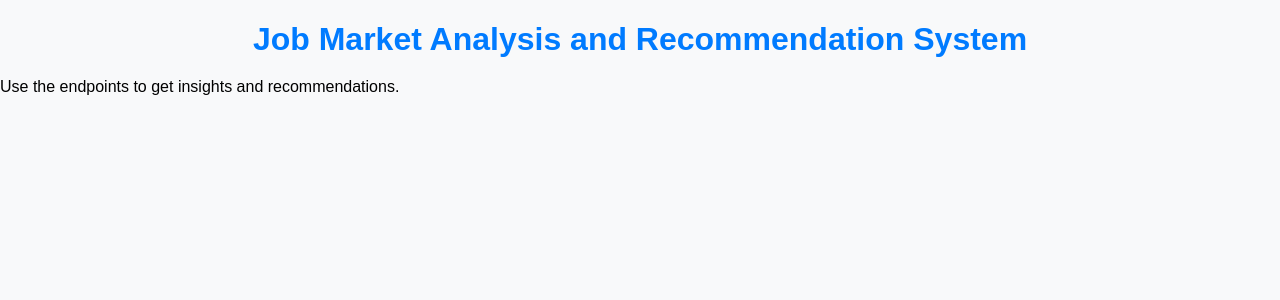
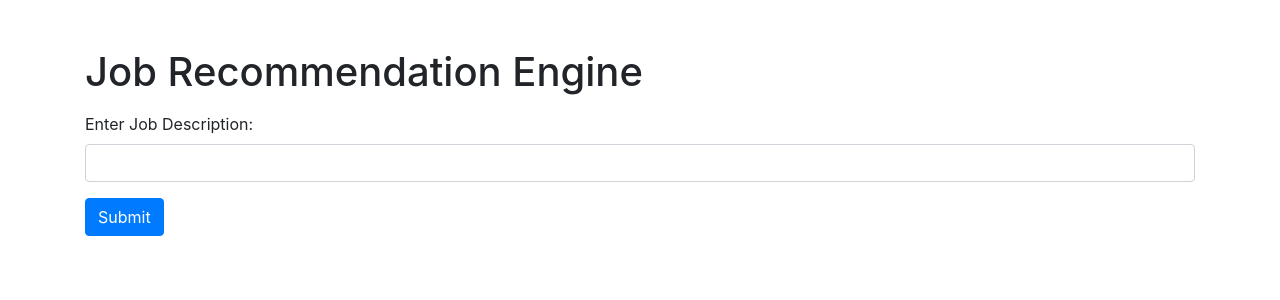
Before and after one commit to Hemamagam/Job-Market-Analysis---Recommendation-System, a Flask app: page / in a window 1280 px wide. Shown: the top 300 px of the page. Run offline with Flask 2, Linux system fonts and the light colour scheme; parts of the project's set-up code (start-up, migrations or seed data) failed here and were passed over; some libraries are stand-ins or nearby versions.

Commit message:
Update index.html

```diff
--- a/Flask/Templates/index.html
+++ b/Flask/Templates/index.html
@@ -2,12 +2,24 @@
 <html lang="en">
 <head>
     <meta charset="UTF-8">
-    <meta name="viewport" content="width=device-width, initial-scale=1.0">
-    <title>Job Market Analysis</title>
-    <link rel="stylesheet" href="{{ url_for('static', filename='css/style.css') }}">
+    <title>Job Recommendation Engine</title>
+    <link rel="stylesheet" href="https://maxcdn.bootstrapcdn.com/bootstrap/4.0.0/css/bootstrap.min.css">
 </head>
 <body>
-    <h1>Job Market Analysis and Recommendation System</h1>
-    <p>Use the endpoints to get insights and recommendations.</p>
+    <div class="container">
+        <h1 class="mt-5">Job Recommendation Engine</h1>
+        <form method="POST" action="/recommend" class="mt-3">
+            <div class="form-group">
+                <label for="description">Enter Job Description:</label>
+                <input type="text" class="form-control" id="description" name="description">
+            </div>
+            <button type="submit" class="btn btn-primary">Submit</button>
+        </form>
+        {% if error %}
+        <div class="alert alert-danger mt-3" role="alert">
+            {{ error }}
+        </div>
+        {% endif %}
+    </div>
 </body>
 </html>
```
